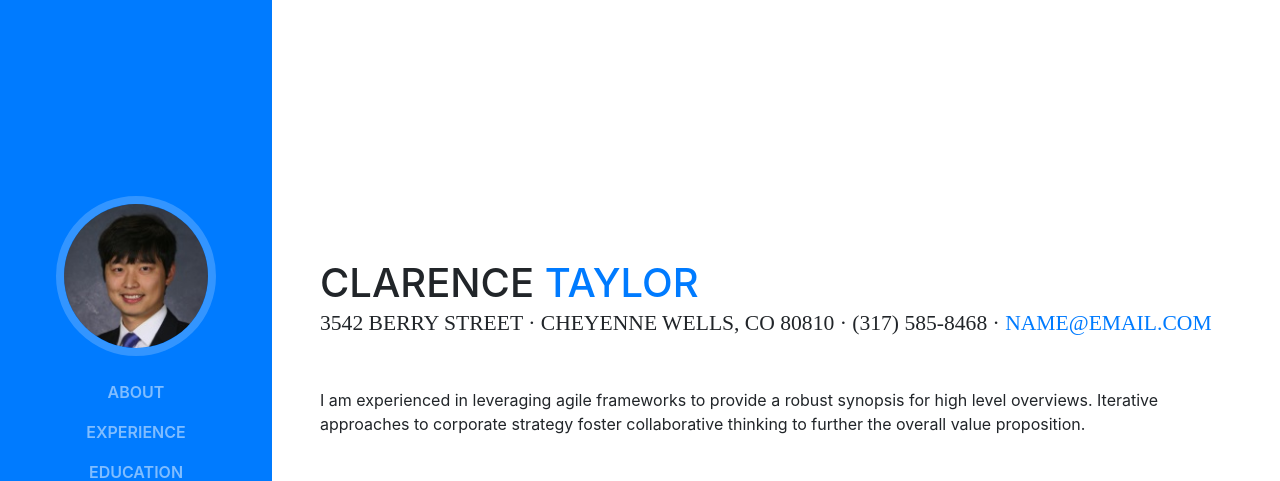
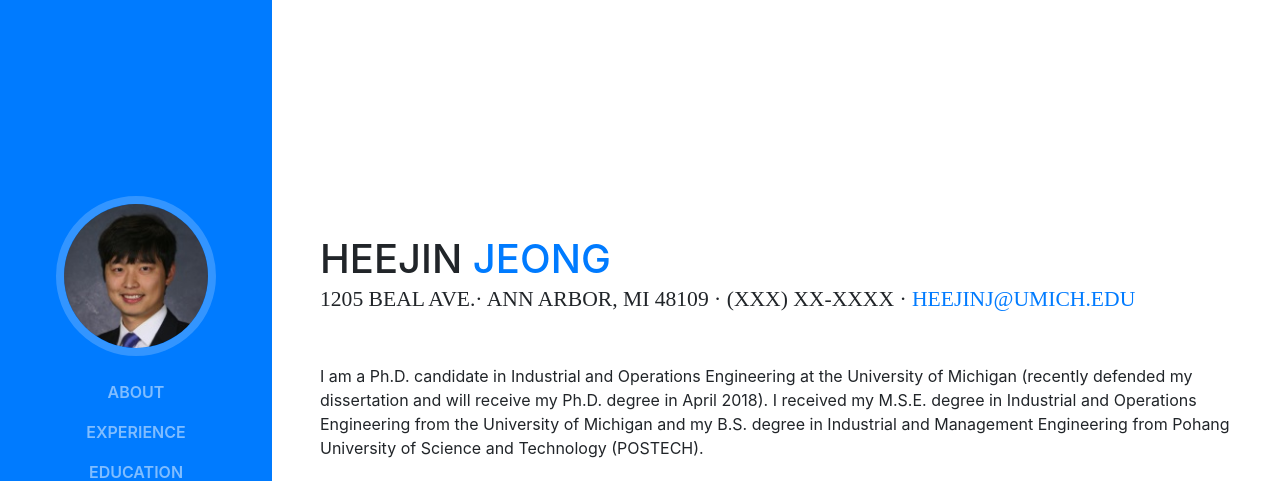
Before and after one commit to heejinj/heejinj.github.io, a website with bundled scripts: page index.html in a window 1280 px wide. Shown: the top 481 px of the page. Built offline with nearby package versions, Linux system fonts and the light colour scheme; a web font is replaced by a local one.

Commit message:
info changed

```diff
--- a/index.html
+++ b/index.html
@@ -65,13 +65,13 @@
 
       <section class="resume-section p-3 p-lg-5 d-flex d-column" id="about">
         <div class="my-auto">
-          <h1 class="mb-0">Clarence
-            <span class="text-primary">Taylor</span>
+          <h1 class="mb-0">Heejin
+            <span class="text-primary">Jeong</span>
           </h1>
-          <div class="subheading mb-5">3542 Berry Street · Cheyenne Wells, CO 80810 · (317) 585-8468 ·
-            <a href="mailto:name@email.com">name@email.com</a>
+          <div class="subheading mb-5">1205 Beal Ave.· Ann Arbor, MI 48109 · (xxx) xx-xxxx ·
+            <a href="mailto:name@email.com">heejinj@umich.edu</a>
           </div>
-          <p class="mb-5">I am experienced in leveraging agile frameworks to provide a robust synopsis for high level overviews. Iterative approaches to corporate strategy foster collaborative thinking to further the overall value proposition.</p>
+          <p class="mb-5">I am a Ph.D. candidate in Industrial and Operations Engineering at the University of Michigan (recently defended my dissertation and will receive my Ph.D. degree in April 2018). I received my M.S.E. degree in Industrial and Operations Engineering from the University of Michigan and my B.S. degree in Industrial and Management Engineering from Pohang University of Science and Technology (POSTECH).</p>
           <ul class="list-inline list-social-icons mb-0">
             <li class="list-inline-item">
               <a href="#">
```
